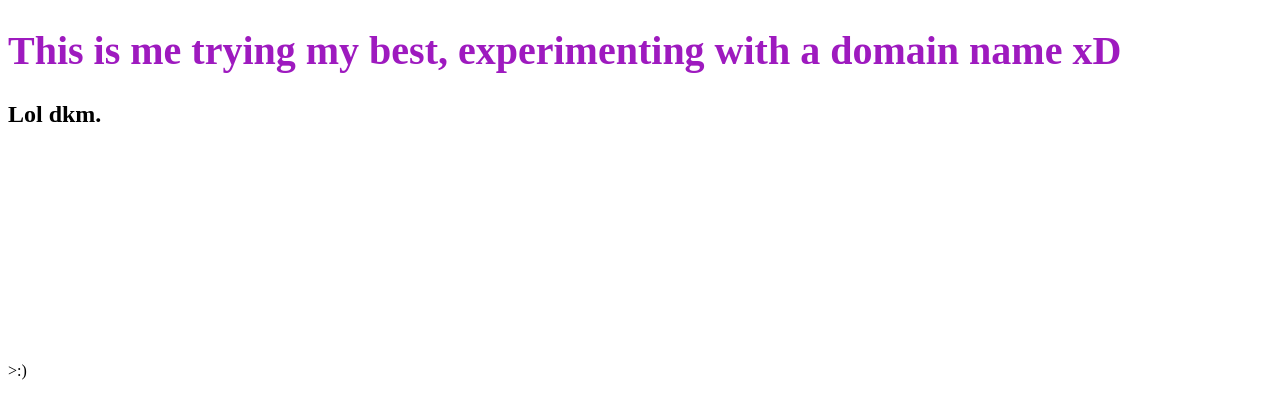
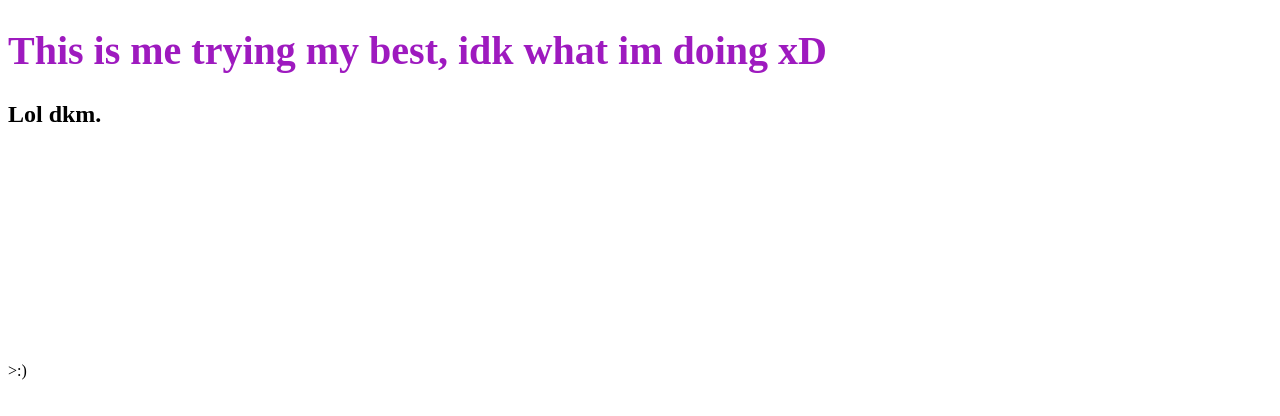
Before and after one commit to bradleyherctt/Personal, a plain HTML site: page index.html in a window 1280 px wide. Drawn offline with Linux system fonts and the light colour scheme.

Commit message:
Update index.html

```diff
--- a/index.html
+++ b/index.html
@@ -8,7 +8,7 @@
 </head>
 
 <body>
-  <h1 class="lol">This is me trying my best, experimenting with a domain name xD</h1>
+  <h1 class="lol">This is me trying my best, idk what im doing xD</h1>
   <h2>Lol dkm.</h2>
   <br>
   <br>
```
